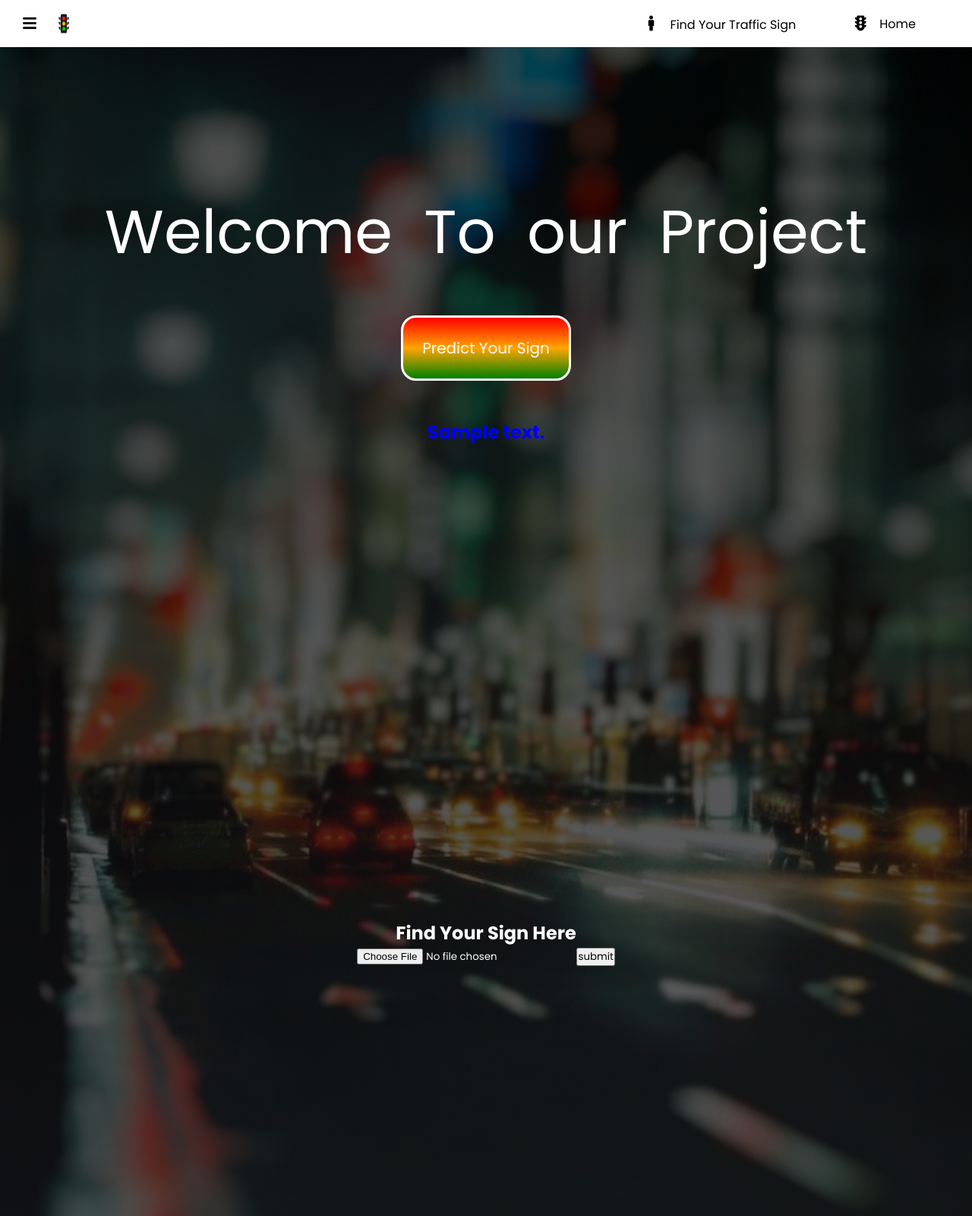
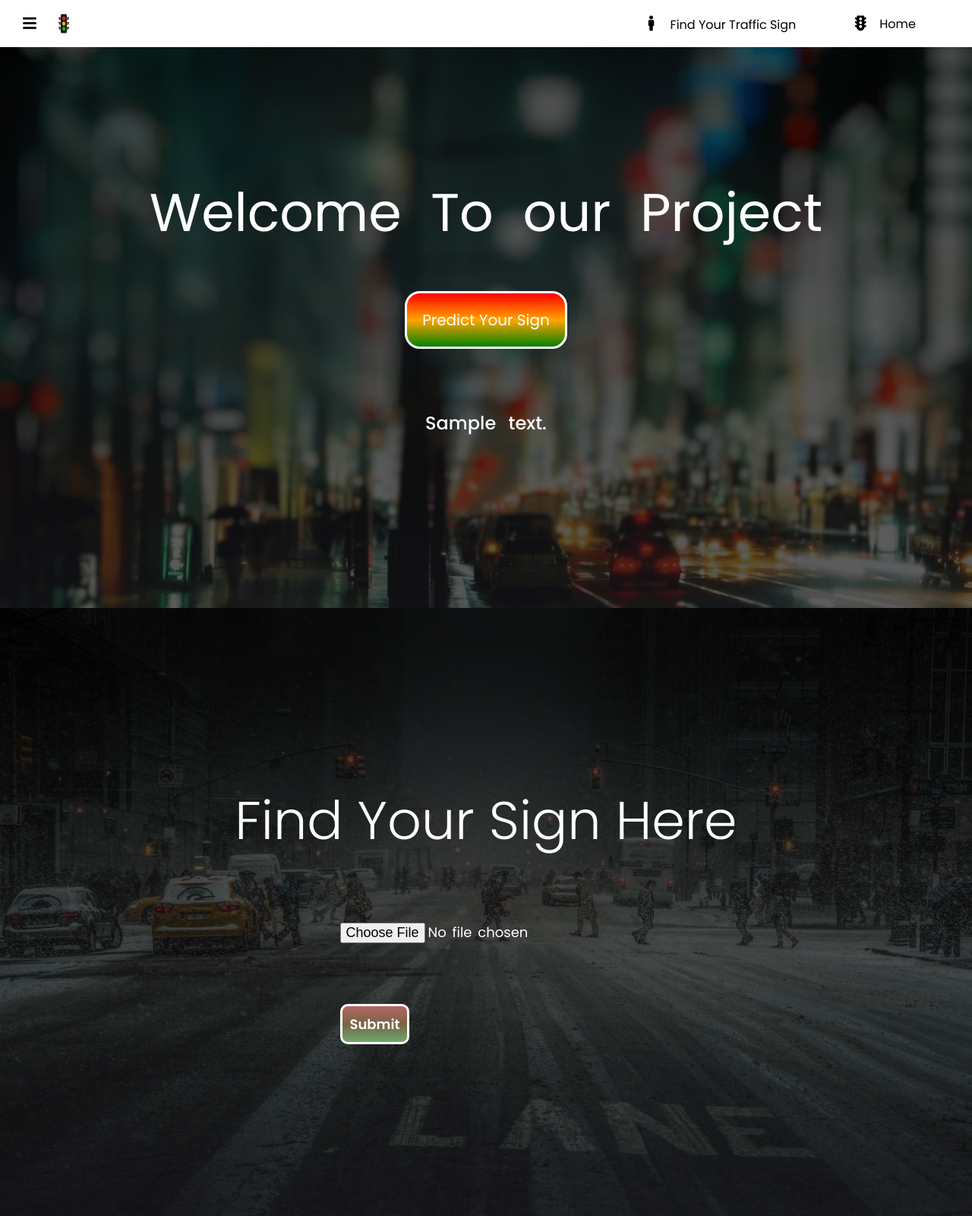
Before and after one commit to Gyany29/project, a Flask app: template templates/index.html in a window 1280 px wide. Shown: the whole page at 76% size. Run offline with Flask 2, Linux system fonts and the light colour scheme; the template is opened without the code that fills it: most values are stand-ins (such as "Sample title", 1, 10 or a date in 2020).

Commit message:
Update index.html

```diff
--- a/templates/index.html
+++ b/templates/index.html
@@ -28,11 +28,6 @@
       }
       body {
         height: 200vh;
-        background-image: linear-gradient(
-            rgba(0, 0, 0, 0.7),
-            rgba(22, 23, 27, 0.7)
-          ),
-          url("/static/back.jpg");
         background-position: center;
         background-size: cover;
       }
@@ -128,6 +123,11 @@
       .top {
         height: 50%;
         width: 100%;
+        background-image: linear-gradient(
+            rgba(0, 0, 0, 0.7),
+            rgba(22, 23, 27, 0.7)
+          ),
+          url("/static/back.jpg");
         color: #fff;
         padding-top: 80px;
         display: flex;
@@ -136,7 +136,7 @@
         flex-direction: column;
       }
       .top h1 {
-        font-size: 80px;
+        font-size: 70px;
         font-weight: 400;
         word-spacing: 20px;
         padding-bottom: 50px;
@@ -145,7 +145,7 @@
         text-decoration: none;
         color: #fff;
         font-size: 20px;
-        padding: 25px;
+        padding: 20px;
         border: 3px solid #fff;
         border-radius: 20px;
         background: linear-gradient(red, orange, green);
@@ -158,18 +158,52 @@
         justify-content: center;
         align-items: center;
         flex-direction: column;
-        padding-top: 80px;
         color: #fff;
+        background-image: linear-gradient(
+            rgba(0, 0, 0, 0.7),
+            rgba(22, 23, 27, 0.7)
+          ),
+          url("/static/back1.jpg");
+        background-position: center;
+        background-repeat: no-repeat;
+        background-size: cover;
+      }
+      input[type="file"] {
+        padding: 80px 0px;
+        font-size: 18px;
+        word-spacing: 3px;
+      }
+      input[type="submit"] {
+        padding: 10px;
+        border-radius: 10px;
+        font-weight: 600;
+        font-size: 18px;
+        color: #fff;
+        border: 3px solid #fff;
+        background: linear-gradient(
+          rgb(182, 101, 101),
+          rgb(119, 100, 66),
+          rgb(111, 168, 111)
+        );
       }
       h1 {
         font-weight: 900;
       }
+      .predict h1 {
+        font-size: 70px;
+        font-weight: 300;
+      }
       .top h2 {
-        padding: 50px 0px;
+        padding: 80px 0px;
+        font-weight: 500;
+        word-spacing: 10px;
       }
       @media screen and (max-width: 800px) {
         .topnav {
           height: 9%;
+        }
+        .top h1 {
+          font-size: 50px;
         }
         .topnav a {
           display: none;
@@ -186,7 +220,7 @@
   </head>
   <body>
     <div class="topnav" style="width: 100%">
-      <a href=""
+      <a href="#top"
         ><i class="fas fa-traffic-light"></i>Home
         <span class="tooltip">Home</span></a
       >
@@ -214,13 +248,13 @@
     <section class="top" id="top">
       <h1>Welcome To our Project</h1>
       <a href="#predict">Predict Your Sign</a>
-      <h2 style="color: blue">{{value_text}}</h2>
+      <h2>{{value_text}}</h2>
     </section>
     <section class="predict" id="predict">
       <h1>Find Your Sign Here</h1>
       <form method="POST" action="/uploader" enctype="multipart/form-data">
-        <input type="file" name="file" />
-        <input type="submit" value="submit" />
+        <input type="file" name="file" /><br />
+        <input type="submit" value="Submit" />
       </form>
     </section>
     <script>
```
